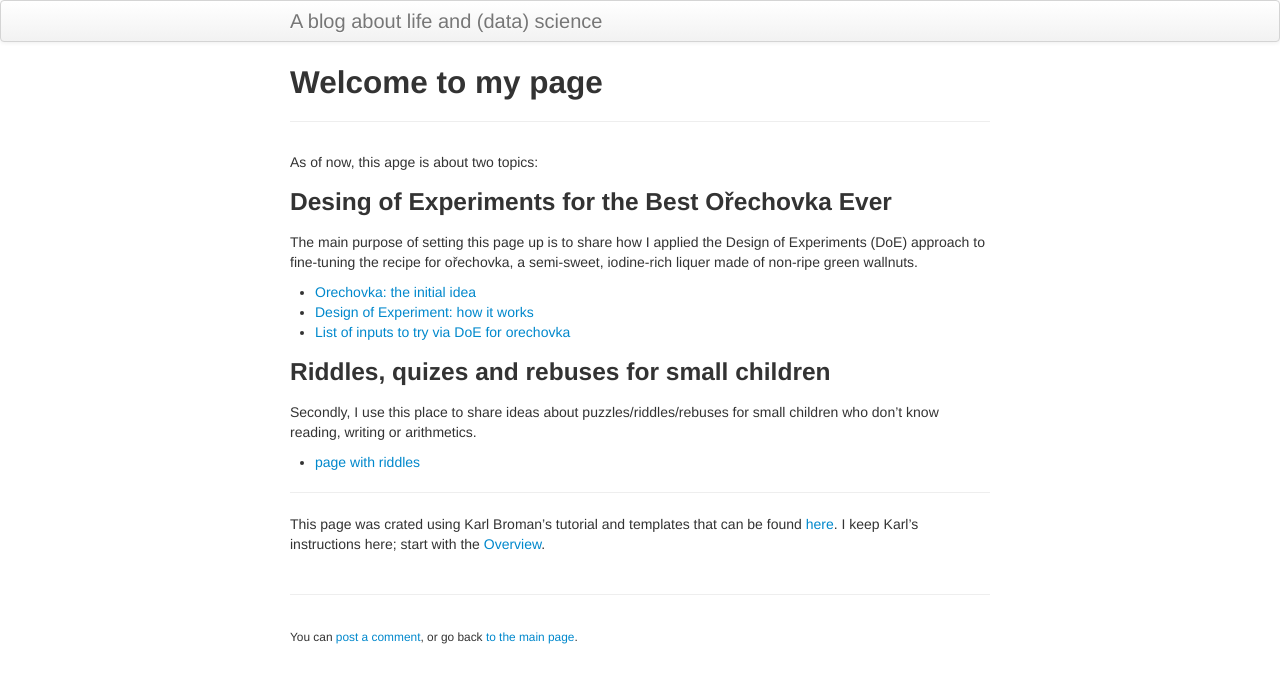
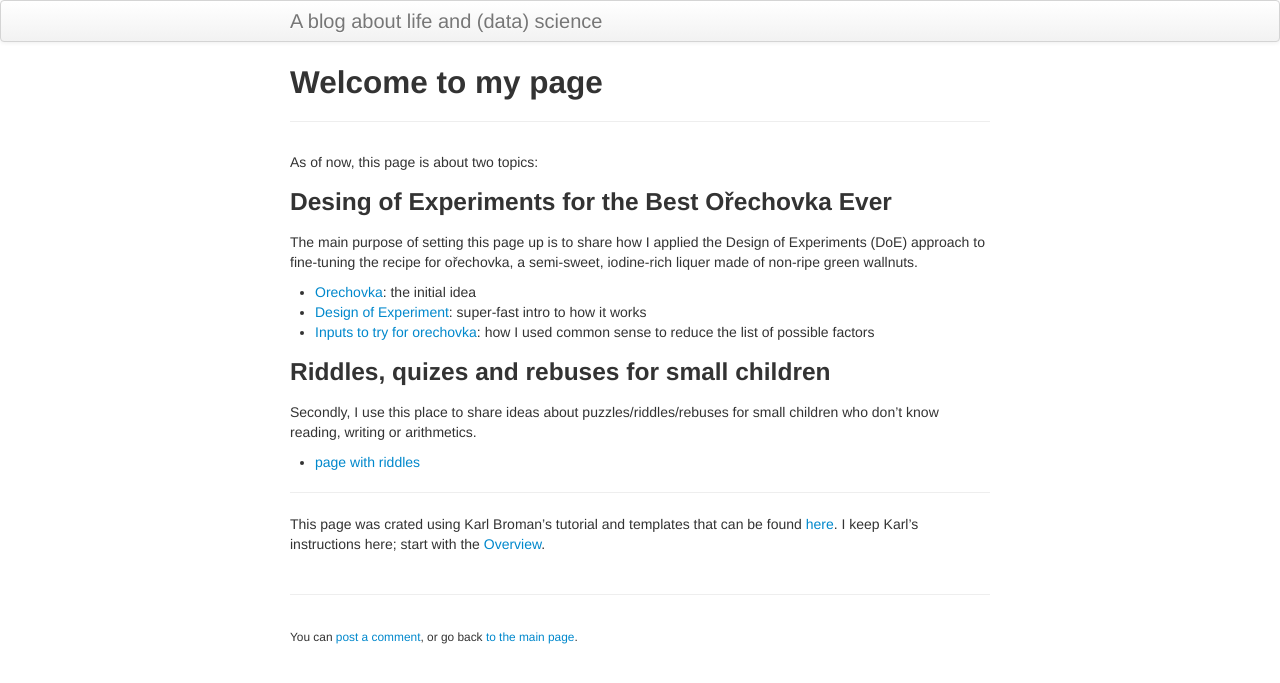
Before and after one commit to vojtech-filipec/vojtech-filipec.github.io, a Jekyll site: the page built from index.md, in a window 1280 px wide. Shown: the top 683 px of the page. Built offline with Jekyll 4.4.1, drawn with Linux system fonts in a browser that asks for light colours.

Commit message:
uprava indexu, preklepy

```diff
--- a/index.md
+++ b/index.md
@@ -5,15 +5,15 @@ title: Welcome to my page
 description: Minimal tutorial on making a simple website with GitHub Pages
 ---
 
-As of now, this apge is about two topics:
+As of now, this page is about two topics:
 
 ### Desing of Experiments for the Best Ořechovka Ever
 
 The main purpose of setting this page up is to share how I applied the Design of Experiments (DoE) approach to fine-tuning the recipe for ořechovka, a semi-sweet, iodine-rich liquer made of non-ripe green wallnuts.
 
-- [Orechovka: the initial idea](pages/orechovka1.html)
-- [Design of Experiment: how it works](pages/orechovka2.html)
-- [List of inputs to try via DoE for orechovka](pages/orechovka3.html)
+- [Orechovka](pages/orechovka1.html): the initial idea
+- [Design of Experiment](pages/orechovka2.html): super-fast intro to how it works
+- [Inputs to try for orechovka](pages/orechovka3.html): how I used common sense to reduce the list of possible factors
 
 ### Riddles, quizes and rebuses for small children
 
```
